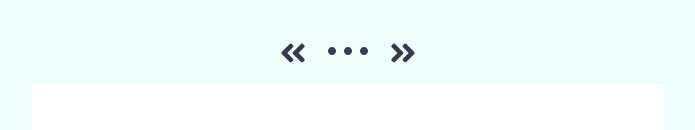
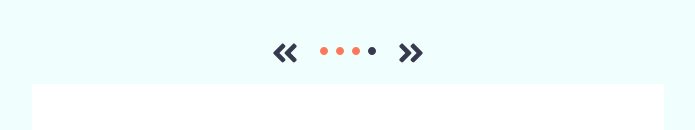
Before and after one commit to grburner/port-ts, a React (Create React App) app: page / in a window 1280 px wide. Shown: the part 1456-1586 px from the top of the page, without its empty margins (292-987 px from the left). Built offline with nearby package versions, Linux system fonts and the light colour scheme.

Commit message:
toggling scroll bar dots

```diff
--- a/src/App.tsx
+++ b/src/App.tsx
@@ -10,7 +10,7 @@ const App: React.FC = () => {
   const [windowSize, setWindowSize] = useState<number>(window.innerWidth);
   const [portfolioState, setPortfolioState] = useState({
     width: windowSize,
-    projectArrangement: [0,1,2],
+    projectArrangement: [0,1,2,3],
     rearrange: (projectArrangement: number[]) => {
       setPortfolioState({...portfolioState, projectArrangement})
     },
--- a/src/components/ArrowBar/index.tsx
+++ b/src/components/ArrowBar/index.tsx
@@ -22,7 +22,7 @@ const ArrowBar: React.FC = () => {
     const dotRenderer = () => {
         return (<div>
             {context.projectArrangement.map((project, index) => (
-                <div className={'dot'}><GoPrimitiveDot /></div>
+                <div className={(context.projectArrangement.slice(0,3)).includes(index)? 'dot active' : 'dot'}><GoPrimitiveDot /></div>
             ))}
             </div>);
     }
--- a/src/components/ArrowBar/style.css
+++ b/src/components/ArrowBar/style.css
@@ -20,3 +20,7 @@
     display: inline-block;
     color: #37394e;
 }
+.active {
+    display: inline-block;
+    color: #fe785e;
+}
--- a/src/components/ProjectImage/index.tsx
+++ b/src/components/ProjectImage/index.tsx
@@ -3,6 +3,7 @@ import './style.css';
 import dbdashImg from "../../assets/dbdash.png";
 import googlebooksImg from "../../assets/googlebooks.png";
 import winehubImg from "../../assets/winehub.png";
+import weatherDashImg from '../../assets/weatherDash.png'
 
 const ProjectImage: React.FC<{image: number}> = (props) => {
 
@@ -14,6 +15,8 @@ const ProjectImage: React.FC<{image: number}> = (props) => {
                 return googlebooksImg
             case 2:
                 return winehubImg
+            case 3:
+                return weatherDashImg
             default:
                 return dbdashImg
         }
--- a/src/data.json
+++ b/src/data.json
@@ -23,6 +23,15 @@
             "image": 2,
             "git": "https://github.com/grburner/project-3",
             "link": "https://vast-river-22849.herokuapp.com/"
+        },
+        {
+            "title": "WeatherDash",
+            "description": "This is a simple weather app using JQuery that connects to the openweathermap API. It shows the search history, the next 5 days forcast, and the current weather for a given location.",
+            "tech": ["js", "jquery", "github", "css", "html"],
+            "image": 3,
+            "git": "https://github.com/grburner/week6_hw",
+            "link": "https://grburner.github.io/LPS-WeatherApp/"
         }
+
     ]
 }
--- a/src/utils/context.tsx
+++ b/src/utils/context.tsx
@@ -8,7 +8,7 @@ interface PortfolioContext {
 
 const PortfolioContext = React.createContext({
     width: 0,
-    projectArrangement: [0,1,2],
+    projectArrangement: [0,1,2,3],
     rearrange: (projectArrangement: number[]) => {},
 });
 
```
Also changed, not shown: src/assets/weatherDash.png (added), 1 other file (tests, documents, lock files or other folders).
